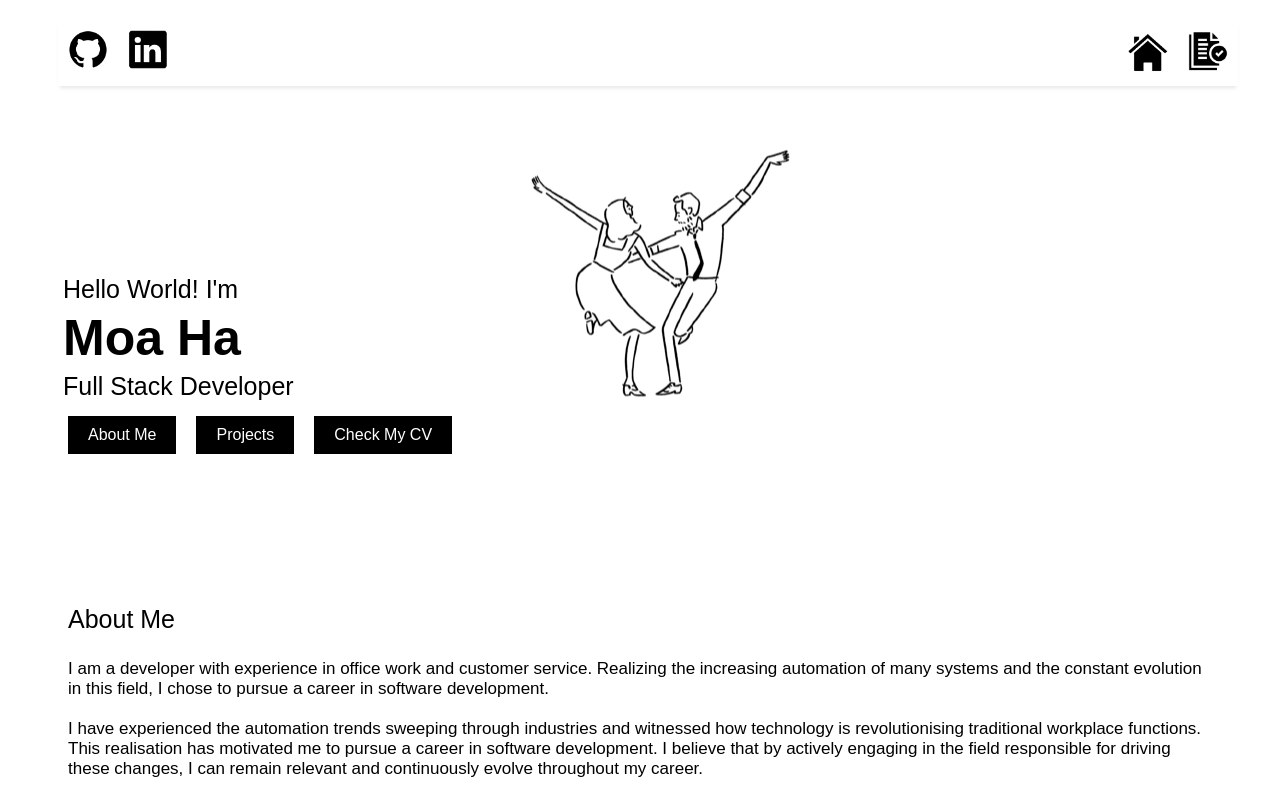
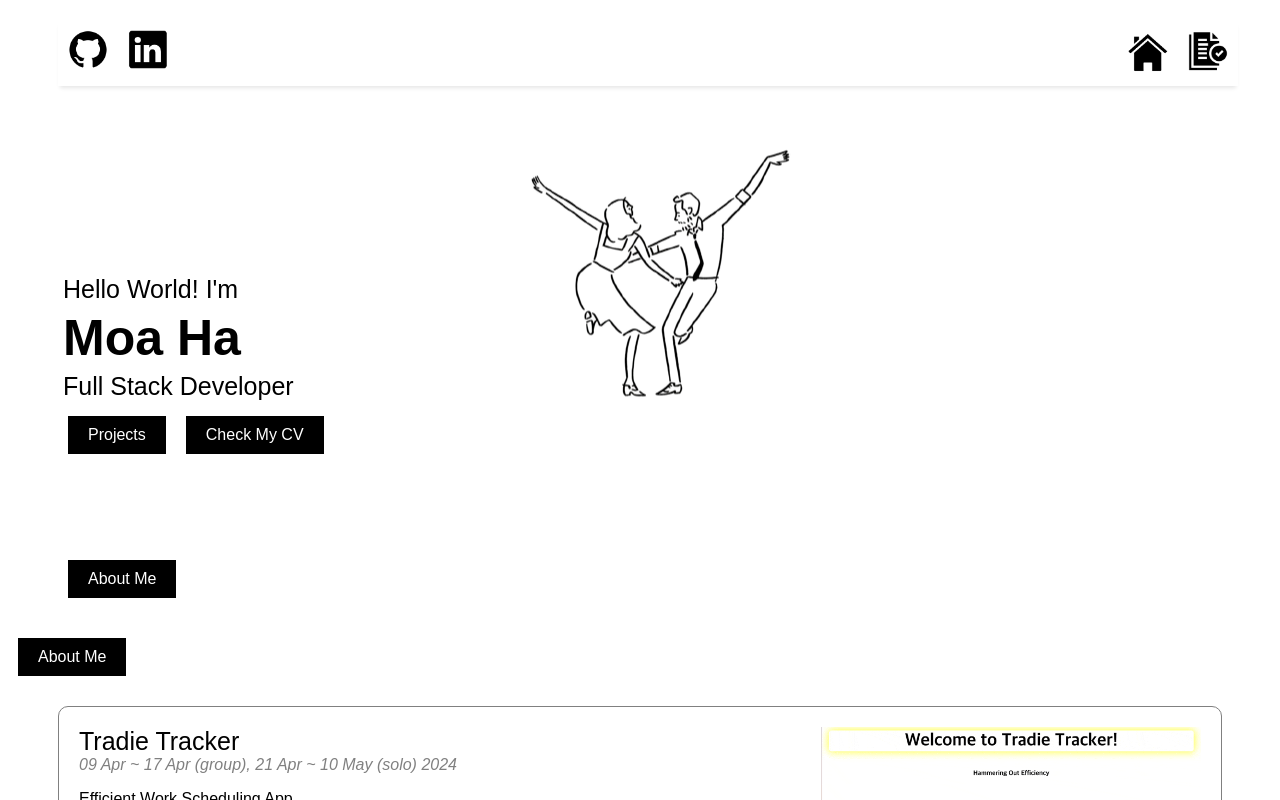
Before and after one commit to moa-ha/moa-ha.github.io, a React (Vite) app: page / in a window 1280 px wide. Shown: the top 800 px of the page. Built offline with nearby package versions, Linux system fonts and the light colour scheme; the HTML template or start-up script is replaced by a standard one.

Commit message:
make about-me toggle

```diff
--- a/src/AboutMe.tsx
+++ b/src/AboutMe.tsx
@@ -1,22 +1,38 @@
+import { useState } from 'react'
+
 function AboutMe() {
+  const [isShow, setIsShow] = useState(false)
+
+  function handleToggle() {
+    setIsShow(!isShow)
+  }
   return (
+    <>
+      <button className="button" onClick={handleToggle}>
+        {isShow ? 'Close' : 'About Me'}
+      </button>
+
+      {isShow && (
         <div className="container">
           <div id="about-me">
             <p className="title">About Me</p>
             <p className="introduction">
-          I am a developer with experience in office work and customer service.
-          Realizing the increasing automation of many systems and the constant
-          evolution in this field, I chose to pursue a career in software
-          development.<br></br>
+              I am a developer with experience in office work and customer
+              service. Realizing the increasing automation of many systems and
+              the constant evolution in this field, I chose to pursue a career
+              in software development.<br></br>
               <br></br>I have experienced the automation trends sweeping through
-          industries and witnessed how technology is revolutionising traditional
-          workplace functions. This realisation has motivated me to pursue a
-          career in software development. I believe that by actively engaging in
-          the field responsible for driving these changes, I can remain relevant
-          and continuously evolve throughout my career.
+              industries and witnessed how technology is revolutionising
+              traditional workplace functions. This realisation has motivated me
+              to pursue a career in software development. I believe that by
+              actively engaging in the field responsible for driving these
+              changes, I can remain relevant and continuously evolve throughout
+              my career.
             </p>
           </div>
         </div>
+      )}
+    </>
   )
 }
 
--- a/src/Home.tsx
+++ b/src/Home.tsx
@@ -1,3 +1,5 @@
+import AboutMe from './AboutMe'
+
 function Home() {
   return (
     <div className="container" id="home">
@@ -5,9 +7,6 @@ function Home() {
         <p className="small-gap">Hello World! I'm </p>
         <h1 className="small-gap">Moa Ha</h1>
         <p className="small-gap">Full Stack Developer</p>
-        <a href="#about-me">
-          <button className="button">About Me</button>
-        </a>
 
         <a href="#projects">
           <button className="button">Projects</button>
@@ -19,6 +18,7 @@ function Home() {
           <button className="button">Check My CV</button>
         </a>
       </div>
+      <AboutMe />
     </div>
   )
 }
```
Lines whose indentation alone changed are shown as unchanged.
